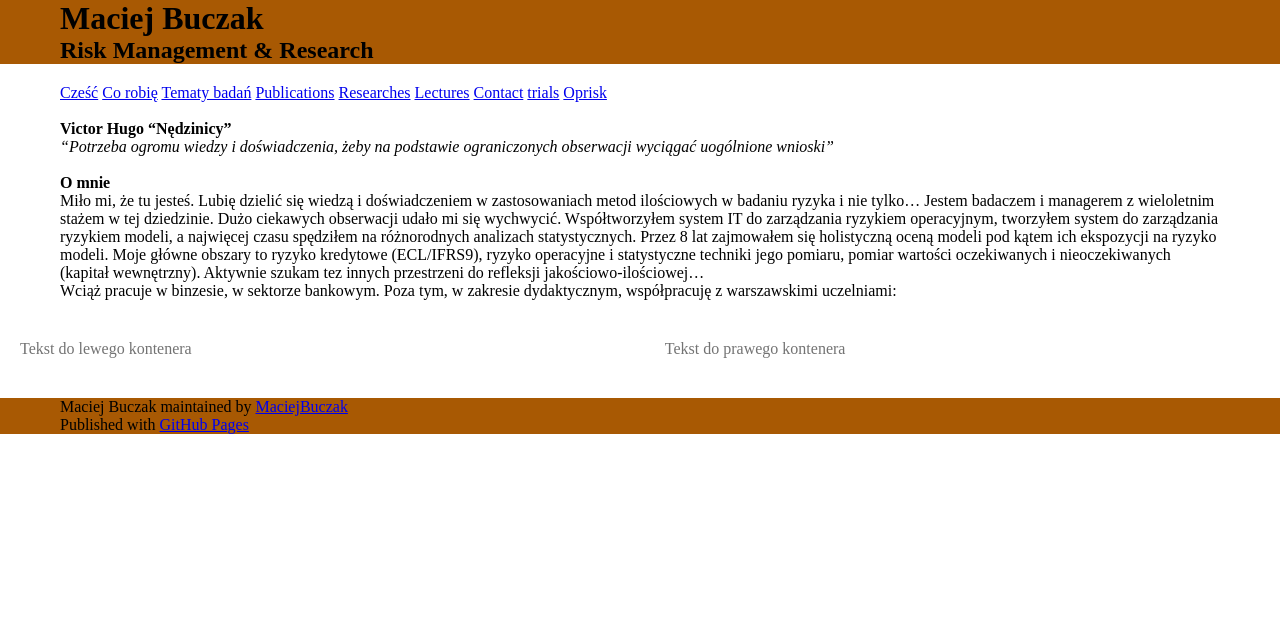
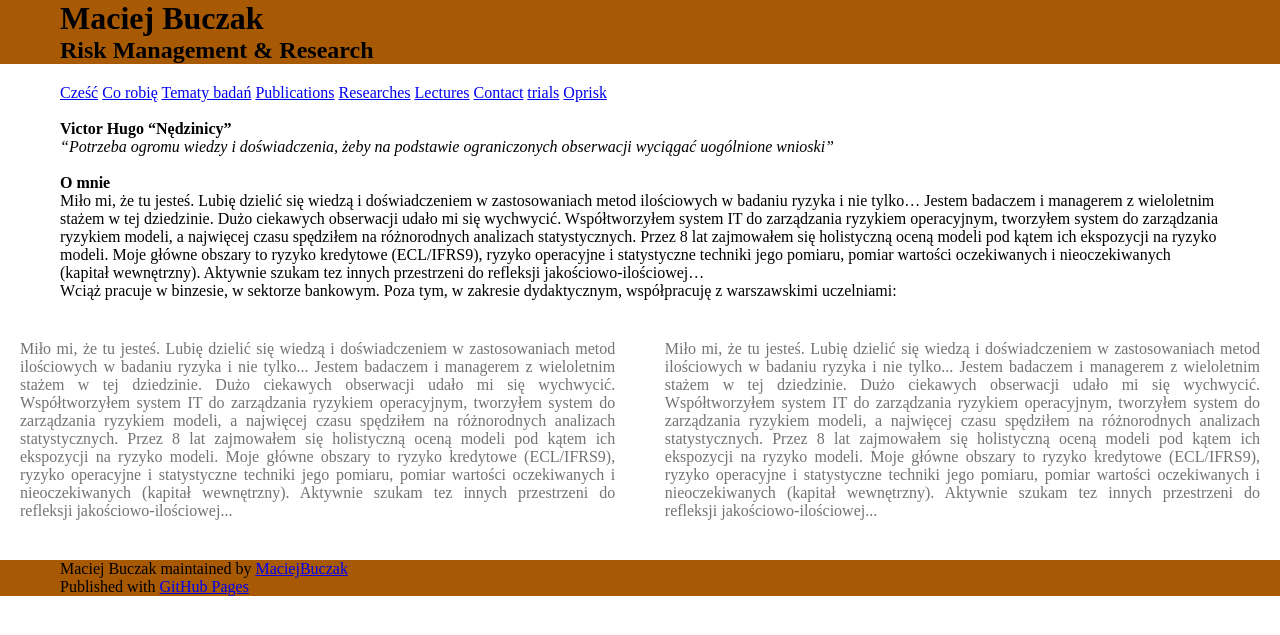
Before and after one commit to MaciejBuczak/risk-research, a Jekyll site: the page built from index.md, in a window 1280 px wide. Shown: the top 635 px of the page. Built offline with Jekyll 4.4.1, drawn with Linux system fonts in a browser that asks for light colours.

Commit message:
Update default.html

```diff
--- a/_layouts/default.html
+++ b/_layouts/default.html
@@ -121,10 +121,10 @@
   <div id="secondary_content_wrap" class="outer">
     <section id="secondary_content" class="inner">
       <div class="text-container">
-        Tekst do lewego kontenera
+        Miło mi, że tu jesteś. Lubię dzielić się wiedzą i doświadczeniem w zastosowaniach metod ilościowych w badaniu ryzyka i nie tylko... Jestem badaczem i managerem z wieloletnim stażem w tej dziedzinie. Dużo ciekawych obserwacji udało mi się wychwycić. Współtworzyłem system IT do zarządzania ryzykiem operacyjnym, tworzyłem system do zarządzania ryzykiem modeli, a najwięcej czasu spędziłem na różnorodnych analizach statystycznych. Przez 8 lat zajmowałem się holistyczną oceną modeli pod kątem ich ekspozycji na ryzyko modeli. Moje główne obszary to ryzyko kredytowe (ECL/IFRS9), ryzyko operacyjne i statystyczne techniki jego pomiaru, pomiar wartości oczekiwanych i nieoczekiwanych (kapitał wewnętrzny). Aktywnie szukam tez innych przestrzeni do refleksji jakościowo-ilościowej...
       </div>
       <div class="text-container">
-        Tekst do prawego kontenera
+        Miło mi, że tu jesteś. Lubię dzielić się wiedzą i doświadczeniem w zastosowaniach metod ilościowych w badaniu ryzyka i nie tylko... Jestem badaczem i managerem z wieloletnim stażem w tej dziedzinie. Dużo ciekawych obserwacji udało mi się wychwycić. Współtworzyłem system IT do zarządzania ryzykiem operacyjnym, tworzyłem system do zarządzania ryzykiem modeli, a najwięcej czasu spędziłem na różnorodnych analizach statystycznych. Przez 8 lat zajmowałem się holistyczną oceną modeli pod kątem ich ekspozycji na ryzyko modeli. Moje główne obszary to ryzyko kredytowe (ECL/IFRS9), ryzyko operacyjne i statystyczne techniki jego pomiaru, pomiar wartości oczekiwanych i nieoczekiwanych (kapitał wewnętrzny). Aktywnie szukam tez innych przestrzeni do refleksji jakościowo-ilościowej...
       </div>
     </section>
   </div>
```
